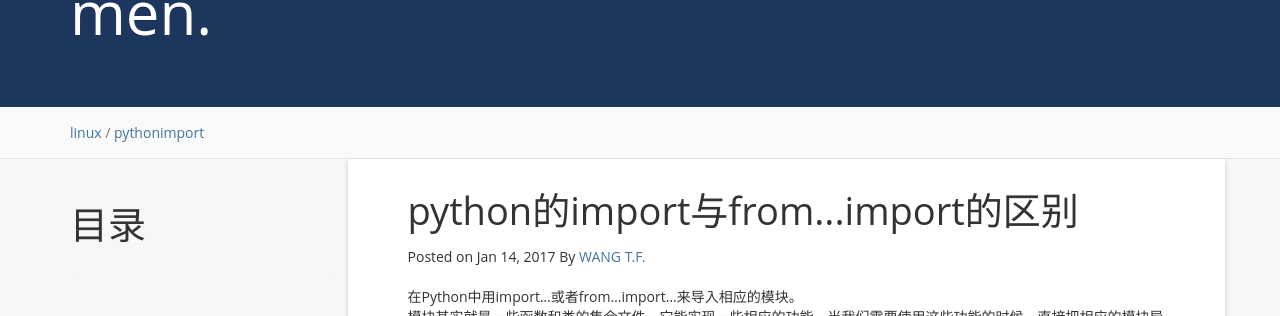
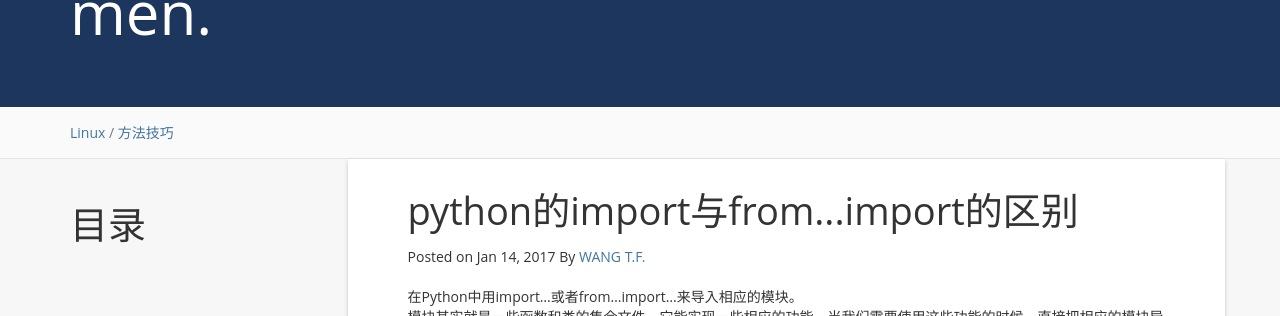
Before and after one commit to wang-tf/wang-tf.github.io, a Jekyll site: the page built from _posts/2017-01-19-python的import与from...import的区别.md, in a window 1280 px wide and 900 px high. Shown: the part 188-504 px from the top of the window. Built offline with Jekyll 4.4.1, drawn with Linux system fonts in a browser that asks for light colours; nearby versions of some CDN libraries; comment, search, counter and statistics services are not loaded; some of the changed lines change nothing that is shown.

Commit message:
Update 2017-01-19-python的import与from...import的区别.md

```diff
--- a/_posts/2017-01-19-python的import与from...import的区别.md
+++ b/_posts/2017-01-19-python的import与from...import的区别.md
@@ -1,15 +1,10 @@
 ---
 layout: post
-#标题配置
-title:  python的import与from...import的区别
-#时间配置
-date:   2017-01-15 01:08:00 +0800
-#大类配置
-categories: linux
-#小类配置
+title: python的import与from...import的区别
+date: 2017-01-15 01:08:00 +0800
+categories: Linux
 tag:
-- python
-- import
+- 方法技巧
 ---
 
 * content
```
